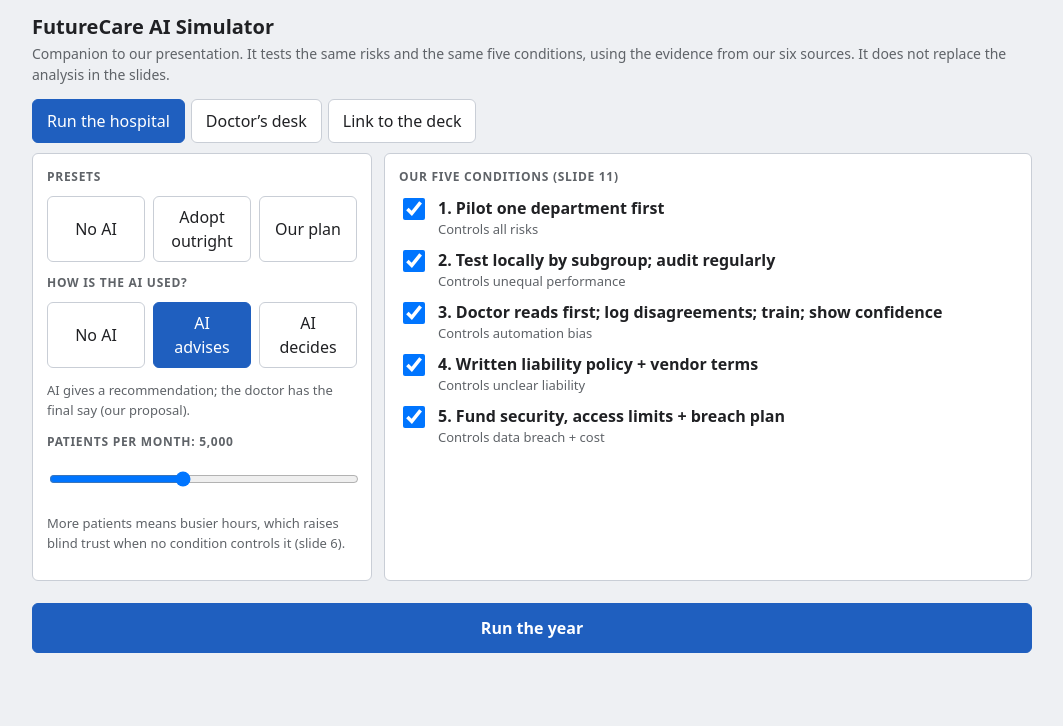
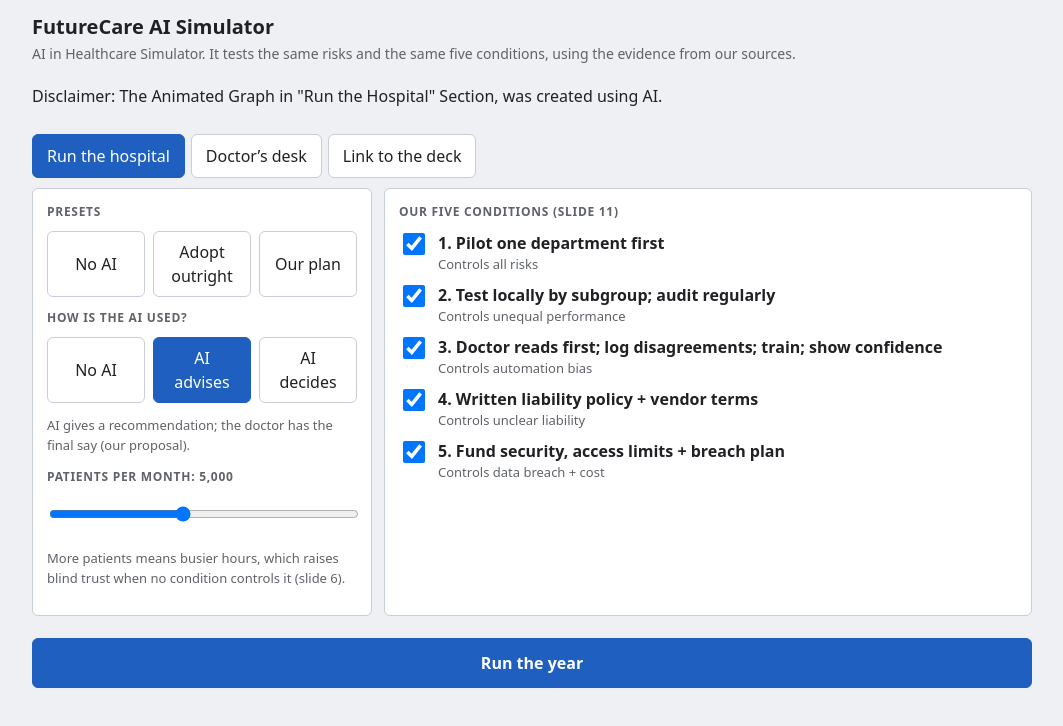
Before and after one commit to jet2nowhere/healthcareai-project.github.io, a plain HTML site: page index.html in a window 1280 px wide. Shown: the whole page, without its empty margins (108-1171 px from the left). Drawn offline with Linux system fonts and the light colour scheme.

Commit message:
Update index.html

```diff
--- a/index.html
+++ b/index.html
@@ -94,7 +94,8 @@ html{overflow-x:clip}
 </head><body>
 <div class="wrap">
 <header><h1>FutureCare AI Simulator</h1>
-<p>Companion to our presentation. It tests the same risks and the same five conditions, using the evidence from our six sources. It does not replace the analysis in the slides.</p></header>
+<p>AI in Healthcare Simulator. It tests the same risks and the same five conditions, using the evidence from our sources.</p></header>
+<p>Disclaimer: The Animated Graph in "Run the Hospital" Section, was created using AI.</p></header>
 <nav class="tabs" id="tabs" aria-label="Pages"><button data-t="dir" aria-pressed="true">Run the hospital</button><button data-t="doc" aria-pressed="false">Doctor’s desk</button><button data-t="deck" aria-pressed="false">Link to the deck</button></nav>
 <main>
 <section id="sec-dir">
```
